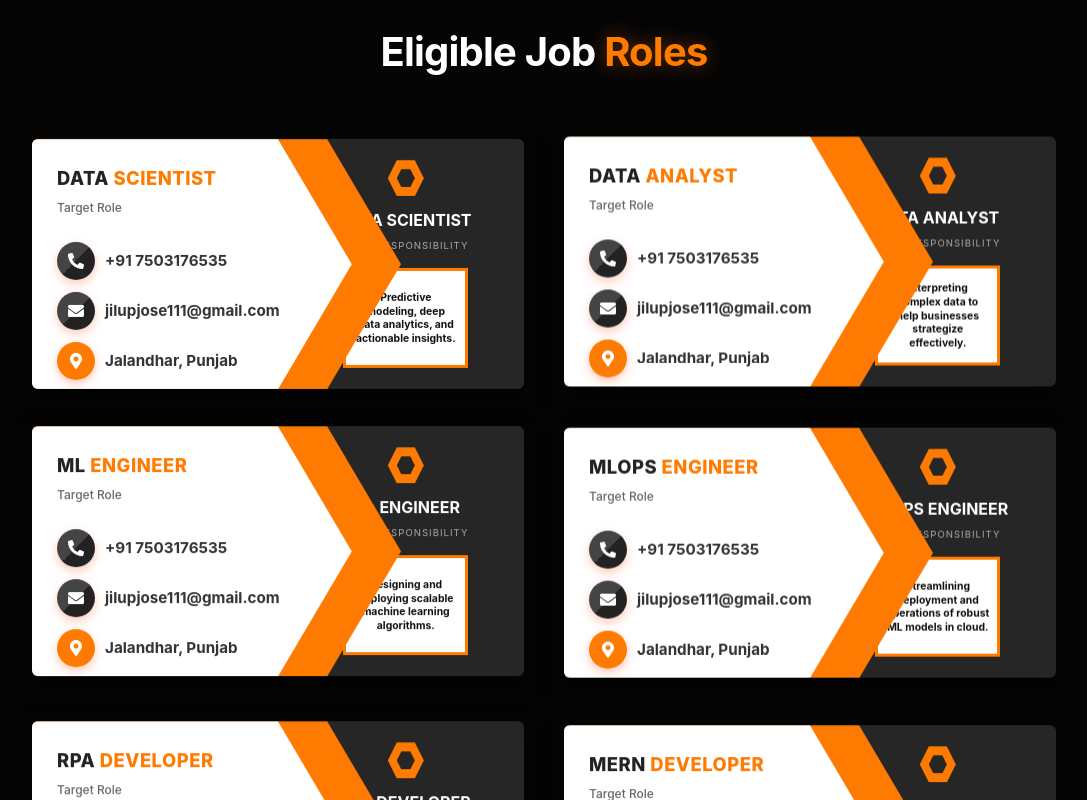
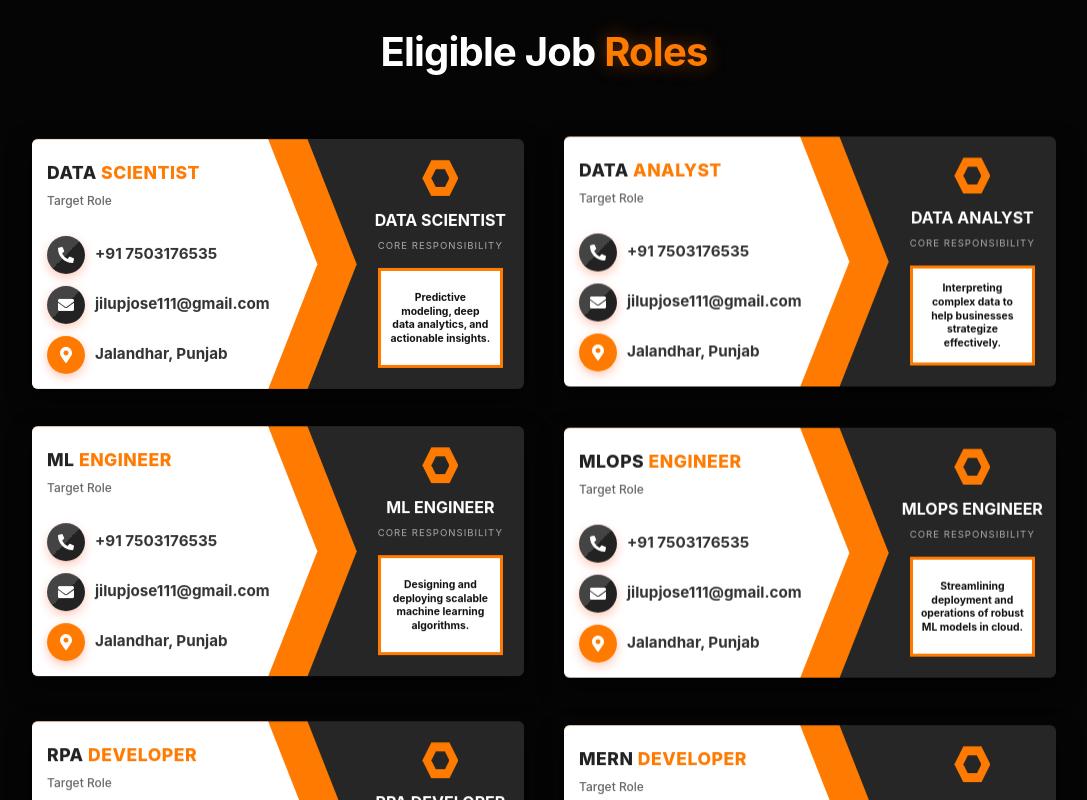
Before and after one commit to Jilu-Jose/Portfolio-Jilu-P-Jose, a React app in the folder frontend/: page / in a window 1280 px wide. Shown: the part 2400-3200 px from the top of the page, without its empty margins (96-1183 px from the left). Built offline with nearby package versions, Linux system fonts and the light colour scheme; no server answers; the HTML template or start-up script is replaced by a standard one.

Commit message:
Updated 13

```diff
--- a/frontend/src/components/JobRoles.css
+++ b/frontend/src/components/JobRoles.css
@@ -15,7 +15,7 @@
 
 .roles-grid {
     display: grid;
-    grid-template-columns: repeat(auto-fit, minmax(360px, 1fr));
+    grid-template-columns: repeat(auto-fit, minmax(380px, 1fr));
     gap: 2.5rem;
     max-width: 1200px;
     margin: 0 auto;
@@ -56,7 +56,7 @@
     position: absolute;
     top: 0; left: 0; width: 100%; height: 100%;
     background: linear-gradient(135deg, #ff7a00 0%, #ff7a00 100%);
-    clip-path: polygon(0 0, 60% 0, 75% 50%, 60% 100%, 0 100%);
+    clip-path: polygon(0 0, 56% 0, 66% 50%, 56% 100%, 0 100%);
     z-index: 2;
     transition: clip-path 0.4s ease;
 }
@@ -65,28 +65,28 @@
     position: absolute;
     top: 0; left: 0; width: 100%; height: 100%;
     background: #ffffff;
-    clip-path: polygon(0 0, 50% 0, 65% 50%, 50% 100%, 0 100%);
+    clip-path: polygon(0 0, 48% 0, 58% 50%, 48% 100%, 0 100%);
     z-index: 3;
-    padding: 25px; /* content padding */
+    padding: 20px 15px; /* compact padding to maximize text space */
     transition: clip-path 0.4s ease;
 }
 
 .role-card-lightdark:hover .rc-red-layer {
-    clip-path: polygon(0 0, 62% 0, 77% 50%, 62% 100%, 0 100%);
+    clip-path: polygon(0 0, 58% 0, 68% 50%, 58% 100%, 0 100%);
 }
 
 .role-card-lightdark:hover .rc-white-layer {
-    clip-path: polygon(0 0, 53% 0, 68% 50%, 53% 100%, 0 100%);
+    clip-path: polygon(0 0, 50% 0, 60% 50%, 50% 100%, 0 100%);
 }
 
 /* White Layer Content */
 .rc-header {
     margin-bottom: 25px;
-    max-width: 50%; /* Prevent text from spilling past the visual clip-path */
+    max-width: 53%; /* Prevent text from spilling past the visual clip-path */
 }
 
 .rc-title-ld {
-    font-size: 1.15rem;
+    font-size: 1.1rem;
     font-weight: 800;
     text-transform: uppercase;
     margin-bottom: 4px;
@@ -105,7 +105,7 @@
     display: flex;
     flex-direction: column;
     gap: 12px;
-    max-width: 53%; /* Keep contact info bound within the white background */
+    max-width: 53%; /* Keep contact info securely within the white background boundary */
 }
 
 .contact-item {
@@ -132,19 +132,21 @@
 
 .contact-text {
     display: flex; flex-direction: column;
-    font-size: 0.7rem; color: #444; line-height: 1.3; font-weight: 700;
-    word-break: break-word; /* Allows email to wrap safely */
+    font-size: 0.65rem; color: #444; line-height: 1.3; font-weight: 700;
+    word-break: normal; /* Do not violently break standard text */
+    overflow-wrap: break-word; /* Only break super long strings strictly when constrained */
 }
 
 /* Dark Side Background (right side) */
 .rc-dark-content {
     position: absolute;
     top: 0; right: 0;
-    width: 45%; height: 100%;
-    z-index: 1;
+    width: 34%; /* Occupies the exact remainder, naturally dodging the orange layer completely */
+    height: 100%;
+    z-index: 5; /* Ensure it stays safely atop the base but avoids weird overlaps */
     display: flex; flex-direction: column;
     align-items: center; justify-content: center;
-    padding: 20px 25px 20px 10px;
+    padding: 20px 10px;
     color: white;
 }
 
```
